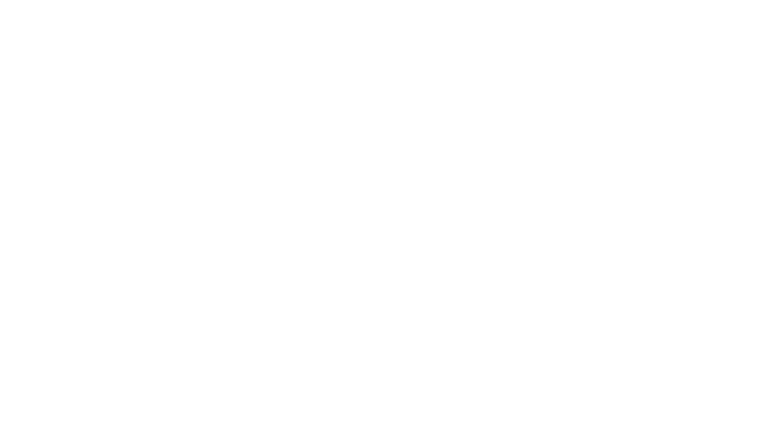
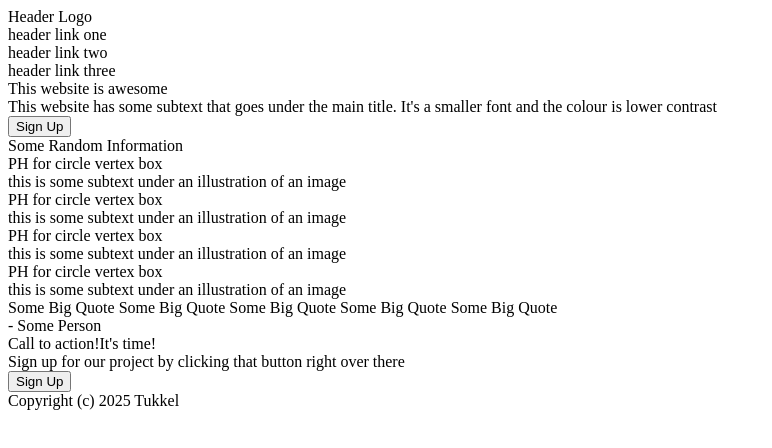
Before and after one commit to tukkel23/test-landing-page, a plain HTML site: page index.html in a window 1280 px wide. Shown: the whole page, without its empty margins (0-772 px from the left). Drawn offline with Linux system fonts and the light colour scheme.

Commit message:
Edit index.html

```diff
--- a/index.html
+++ b/index.html
@@ -7,6 +7,60 @@
   <title>Test Landing Page</title>
 </head>
 <body>
+  <div class="header">
+      <div>Header Logo</div>
+      <div>header link one</div>
+      <div>header link two</div>
+      <div>header link three</div>
+  </div>
+
+  <div class="main-one">
+      <div class="signup">
+        <div>This website is awesome</div>
+        <div>This website has some subtext that goes under the main title. It's a smaller font and the colour is lower contrast</div>
+        <div><button>Sign Up</button></div>
+      </div>
+      <div class="main-image">
+      </div>
+
+  <div class="main-two">
+        <div>Some Random Information</div>
+        <div class="small-images">
+          <div>
+            <div>PH for circle vertex box</div>
+            <div>this is some subtext under an illustration of an image</div>
+          </div>
+          <div>
+            <div>PH for circle vertex box</div>
+            <div>this is some subtext under an illustration of an image</div>
+          </div>
+          <div>
+            <div>PH for circle vertex box</div>
+            <div>this is some subtext under an illustration of an image</div>
+          </div>
+          <div>
+            <div>PH for circle vertex box</div>
+            <div>this is some subtext under an illustration of an image</div>
+          </div>
+        </div>
+  </div>
+
+  <div class="quote-header">
+        <div>Some Big Quote Some Big Quote Some Big Quote Some Big Quote Some Big Quote</div>
+        <div>- Some Person</div>
+  </div>
+
+  <div class="call-header">
+        <div class="action">
+          <div>Call to action!It's time!</div>
+          <div>Sign up for our project by clicking that button right over there</div>
+        </div>
+        <div><button>Sign Up</button></div>
+  </div>
+
+  <div class="footer">
+        <div>Copyright (c) 2025 Tukkel</div>
+  </div>
 
 </body>
 </html>
```
